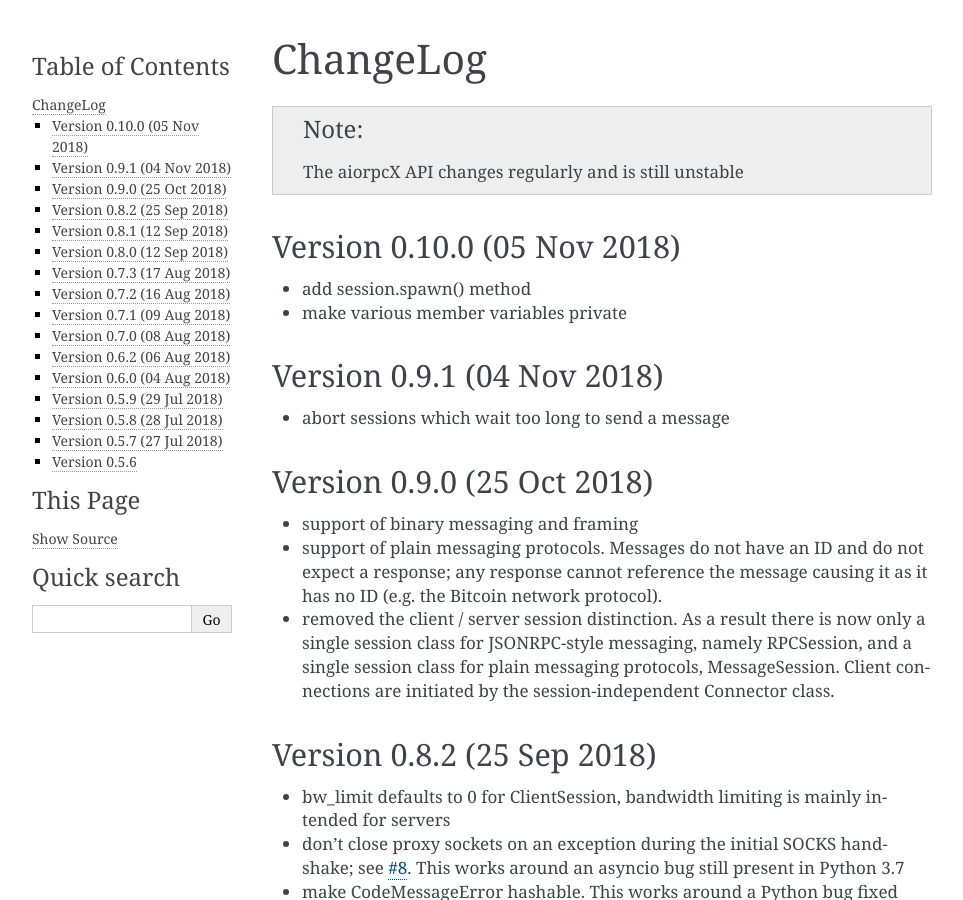
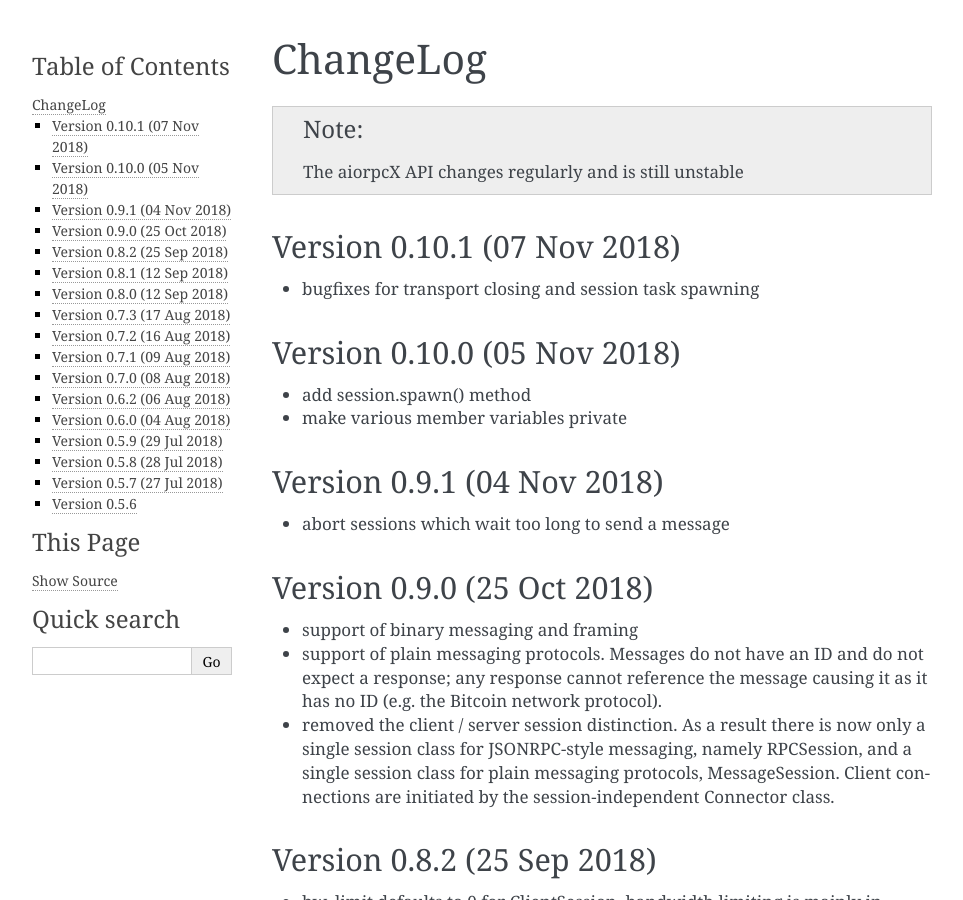
Before and after one commit to kyuupichan/aiorpcX, a Sphinx documentation site: the page built from docs/changelog.rst, in a window 1280 px wide and 900 px high. Shown: the whole window, without its empty margins (148-1111 px from the left). Built offline with Sphinx 7.4.7, drawn with Linux system fonts in a browser that asks for light colours.

Commit message:
Prepare 0.10.1

```diff
--- a/aiorpcx/__init__.py
+++ b/aiorpcx/__init__.py
@@ -5,7 +5,7 @@ from .socks import *
 from .session import *
 from .util import *
 
-_version = (0, 10, 0)
+_version = (0, 10, 1)
 _version_str = '.'.join(str(part) for part in _version)
 
 __all__ = (curio.__all__ +
--- a/docs/changelog.rst
+++ b/docs/changelog.rst
@@ -2,6 +2,11 @@ ChangeLog
 =========
 
 .. note:: The aiorpcX API changes regularly and is still unstable
+
+Version 0.10.1 (07 Nov 2018)
+---------------------------
+
+* bugfixes for transport closing and session task spawning
 
 Version 0.10.0 (05 Nov 2018)
 ---------------------------
```
